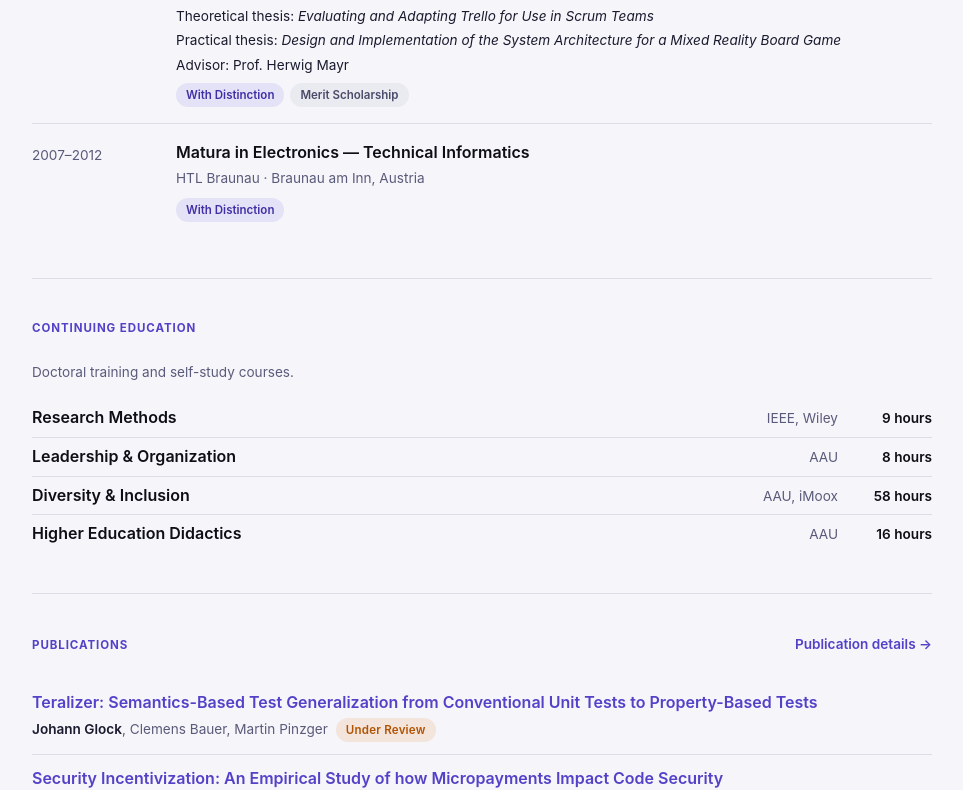
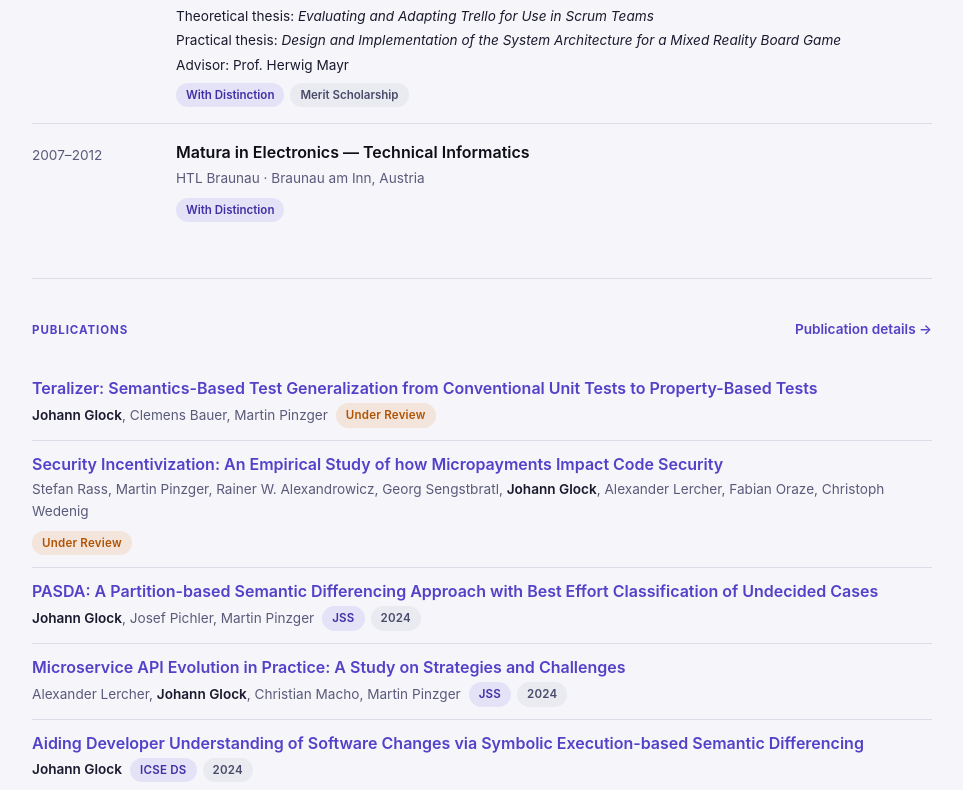
Before and after one commit to glockyco/personal-website, a SvelteKit app: page /cv in a window 1280 px wide. Shown: the part 1475-2265 px from the top of the page, without its empty margins (170-1133 px from the left). Built offline with nearby package versions, Linux system fonts and the light colour scheme.

Commit message:
refactor(cv): remove continuing education section
Remove continuing education from the online CV to keep the public page
focused on core experience, education, publications, projects, teaching,
service, and skills.

```diff
--- a/src/routes/cv/+page.svelte
+++ b/src/routes/cv/+page.svelte
@@ -10,8 +10,7 @@
     teaching,
     supervision,
     academicService,
-    skills,
-    continuingEducation
+    skills
   } from '$lib/data/cv';
   import Seo from '$lib/components/Seo.svelte';
   import { breadcrumbJsonLd } from '$lib/seo/jsonld';
@@ -93,7 +92,6 @@
     <nav class="page-nav">
       <a class="page-nav-pill" href="#experience">Experience</a>
       <a class="page-nav-pill" href="#education">Education</a>
-      <a class="page-nav-pill" href="#continuing-education">Continuing Education</a>
       <a class="page-nav-pill" href="#publications">Publications</a>
       <a class="page-nav-pill" href="#projects">Projects</a>
       <a class="page-nav-pill" href="#teaching">Teaching</a>
@@ -178,25 +176,6 @@
             </div>
           {/if}
         </div>
-      </div>
-    {/each}
-  </div>
-</section>
-
-<!-- ── Continuing Education ──────────────────────────────────────── -->
-<section class="section" id="continuing-education">
-  <div class="section-head">
-    <span class="section-label">Continuing Education</span>
-  </div>
-
-  <p class="cont-ed-summary">Doctoral training and self-study courses.</p>
-
-  <div class="cont-ed-grid">
-    {#each continuingEducation as entry (entry.category)}
-      <div class="cont-ed-row">
-        <span class="cont-ed-category">{entry.category}</span>
-        <span class="cont-ed-providers">{entry.providers.join(', ')}</span>
-        <span class="cont-ed-units">{entry.hours} hours</span>
       </div>
     {/each}
   </div>
@@ -952,53 +931,6 @@
     padding-top: 4px;
   }
 
-  /* ── Continuing Education ── */
-  .cont-ed-summary {
-    font-size: var(--text-sm);
-    color: var(--color-muted);
-    margin-bottom: 16px;
-  }
-
-  .cont-ed-grid {
-    display: flex;
-    flex-direction: column;
-  }
-
-  .cont-ed-row {
-    display: grid;
-    grid-template-columns: 1fr 120px 70px;
-    gap: 0 24px;
-    align-items: baseline;
-    padding: 6px 0;
-    border-bottom: 1px solid var(--color-border);
-    transition: border-color var(--transition-base);
-
-    &:last-child {
-      border-bottom: none;
-    }
-  }
-
-  .cont-ed-category {
-    font-size: var(--text-base);
-    font-weight: 600;
-    color: var(--color-heading);
-  }
-
-  .cont-ed-providers {
-    font-size: var(--text-sm);
-    color: var(--color-muted);
-    white-space: nowrap;
-    text-align: right;
-  }
-
-  .cont-ed-units {
-    font-size: var(--text-sm);
-    font-weight: 600;
-    color: var(--color-heading);
-    white-space: nowrap;
-    text-align: right;
-  }
-
   /* ── Service & Outreach ── */
   .service-grid {
     display: flex;
@@ -1075,19 +1007,6 @@
       gap: 8px;
     }
 
-    .cont-ed-row {
-      grid-template-columns: 1fr;
-      gap: 2px;
-    }
-
-    .cont-ed-providers {
-      text-align: left;
-    }
-
-    .cont-ed-units {
-      text-align: left;
-    }
-
     .service-row {
       grid-template-columns: 1fr;
       gap: 2px;
```
